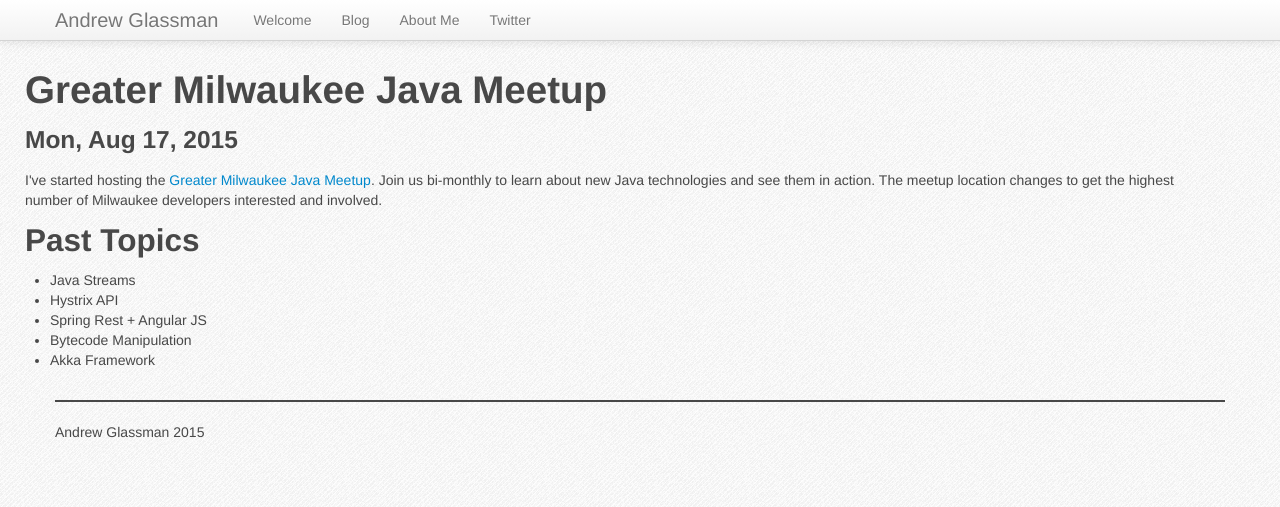
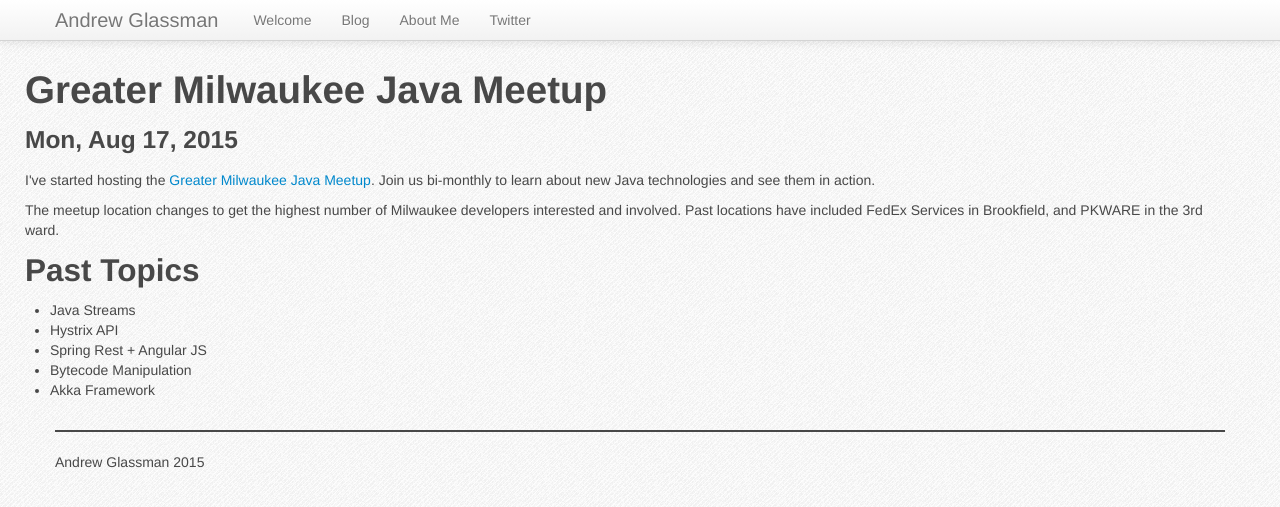
Before and after one commit to aglassman/aglassman.github.io, a Jekyll site: the page built from _posts/2015-08-17-GreaterMilwaukeeJavaMeetup.html, in a window 1280 px wide. Shown: the top 507 px of the page. Built offline with Jekyll 4.4.1, drawn with Linux system fonts in a browser that asks for light colours.

Commit message:
Update 2015-08-17-GreaterMilwaukeeJavaMeetup.html

```diff
--- a/_posts/2015-08-17-GreaterMilwaukeeJavaMeetup.html
+++ b/_posts/2015-08-17-GreaterMilwaukeeJavaMeetup.html
@@ -3,8 +3,9 @@
 title: Greater Milwaukee Java Meetup
 ---
 <p>I've started hosting the <a href="http://www.meetup.com/Greater-Milwaukee-Java-Meetup/">Greater Milwaukee Java Meetup</a>.
-Join us bi-monthly to learn about new Java technologies and see them in action.<!--break-->
-The meetup location changes to get the highest number of Milwaukee developers interested and involved.</p>
+Join us bi-monthly to learn about new Java technologies and see them in action.</p>
+<!--break-->
+<p>The meetup location changes to get the highest number of Milwaukee developers interested and involved. Past locations have included FedEx Services in Brookfield, and PKWARE in the 3rd ward.</p>
 
 <p><h2>Past Topics</h2>
 <ul>
```
